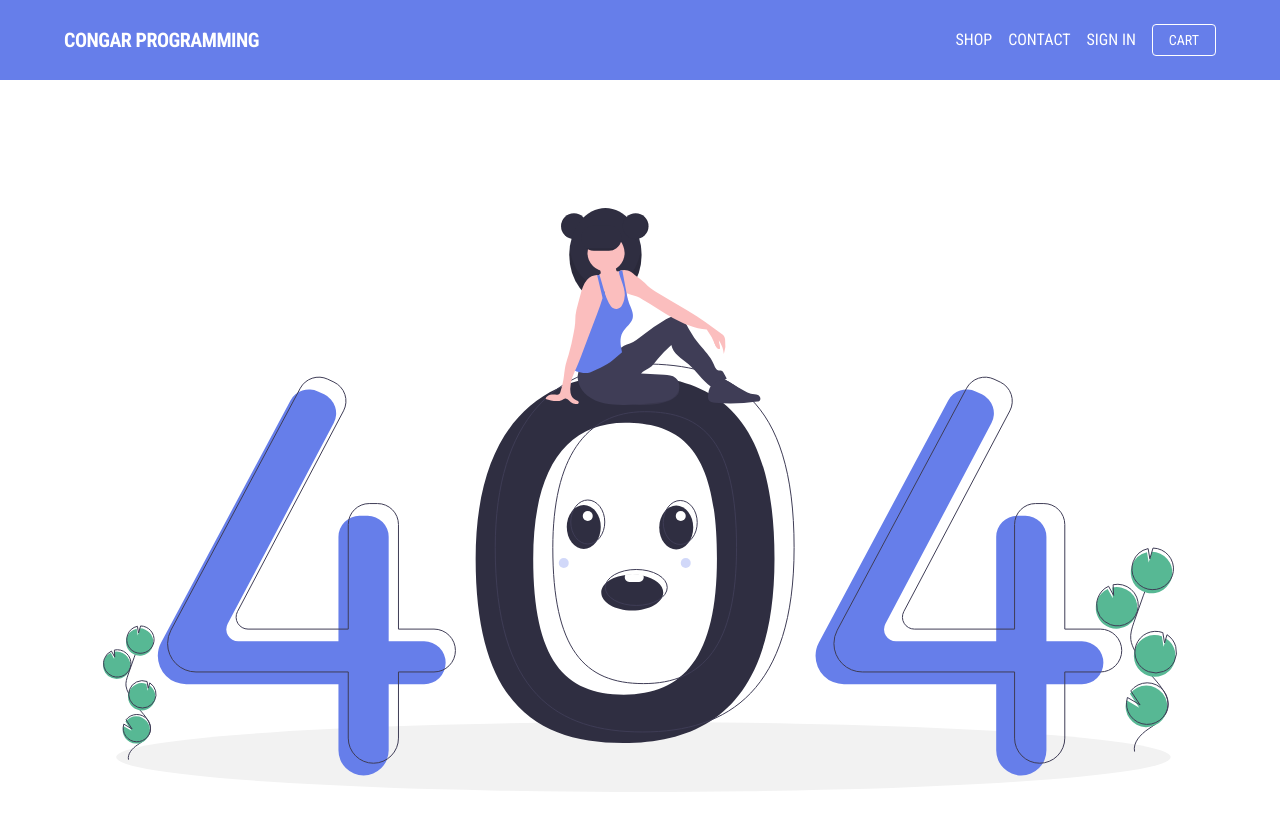
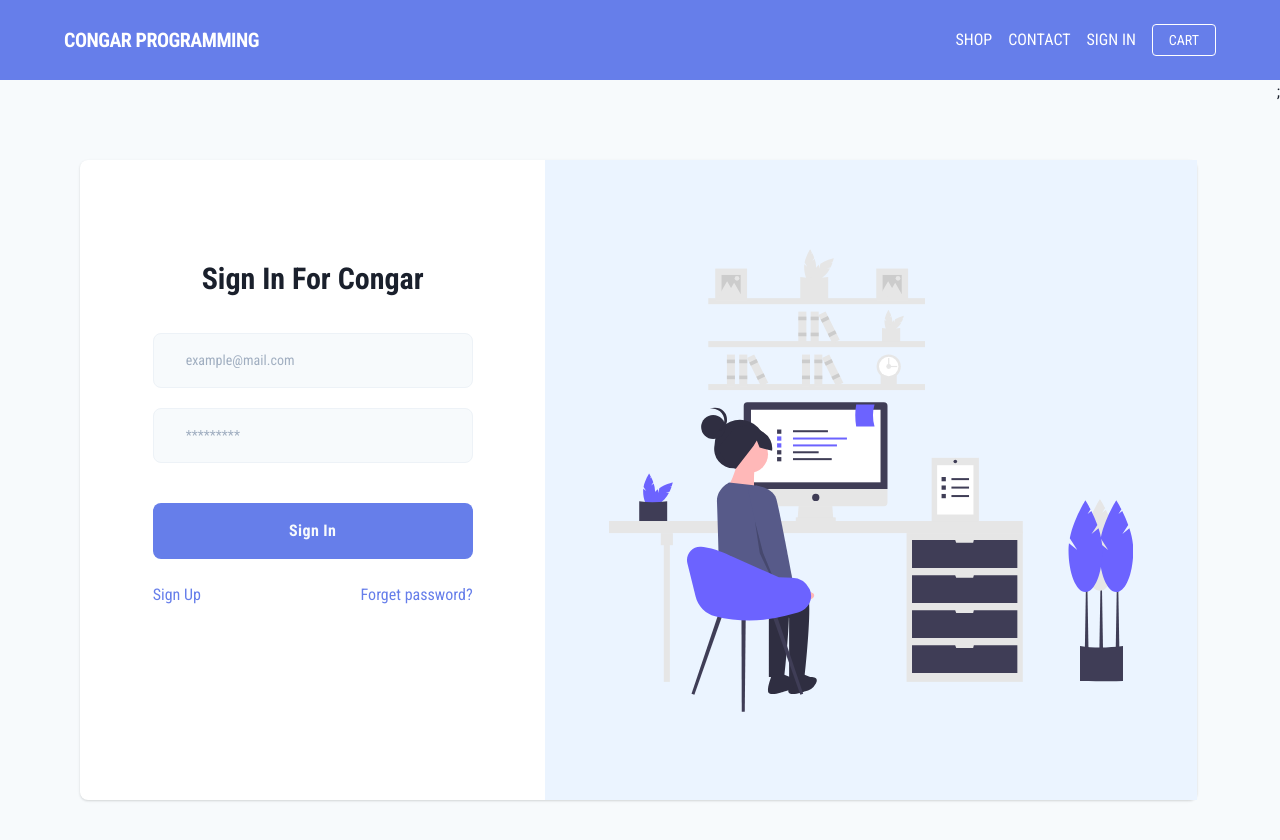
Before and after one commit to fuinha/store_shop-react-redux-firebase-GraphQl-hooks-tailwind, a React (Create React App) app: page /login in a window 1280 px wide. Shown: the top 840 px of the page. Before the commit the page ends 800 px from the top, so only its background shows below. Built offline with nearby package versions, Linux system fonts and the light colour scheme.

Commit message:
Login Page with reusable components

```diff
--- a/src/App.jsx
+++ b/src/App.jsx
@@ -5,7 +5,7 @@ import HomePage from './pages/homepage/HomePage.jsx';
 import ErrorPage from './pages/errorpage/ErrorPage.jsx';
 import ShopPage from './pages/shoppage/ShopPage.jsx'
 import { Route, Switch } from 'react-router-dom';
-
+import LoginPage from './pages/auth/LoginPage.jsx'
 const HatsPage = () => (
   <div>
     <h1>HATS PAGE </h1>
@@ -19,6 +19,7 @@ function App() {
       <Switch>
         <Route exact path='/' component={ HomePage } />
         <Route path='/shop' component={ShopPage} />
+        <Route path='/login' component={LoginPage} />
         <Route  component={ErrorPage} />
       </Switch>
     </div>
--- /dev/null
+++ b/src/components/formcomponent/button.component.jsx
@@ -0,0 +1,14 @@
+import React from 'react'
+
+const FormButton = ({children,  color,...otherProps}) => {
+    return (
+        <button
+            {...otherProps}
+            className={ `mt-5 tracking-wide font-semibold bg-${color}-500 text-gray-100 w-full py-4 rounded-lg hover:bg-${color}-700 transition-all duration-300 ease-in-out f focus:shadow-outline focus:outline-none` }
+        >
+            {children}
+        </button>
+    )
+}
+
+export default FormButton
--- /dev/null
+++ b/src/components/formcomponent/form.component.jsx
@@ -0,0 +1,30 @@
+import React from 'react'
+
+const Form = ({children, authSvg, title}) => {
+    return (
+        <div className='min-h-screen bg-gray-100 text-gray-900 flex justify-center'>
+      <div className='max-w-screen-xl m-0 sm:m-20 bg-white shadow sm:rounded-lg flex justify-center flex-1'>
+        <div className='lg:w-1/2 xl:w-5/12 p-6 sm:p-12'>
+          <div className='mt-12 flex flex-col items-center'>
+            <h1 className='text-2xl xl:text-3xl font-extrabold'>
+              {title}
+            </h1>
+            <div className='w-full flex-1 mt-8 text-indigo-500'>
+
+              {children}
+            </div>
+          </div>
+        </div>
+        <div className='flex-1 bg-indigo-100 text-center hidden lg:flex'>
+          <div
+            className='m-12 xl:m-16 w-full bg-contain bg-center bg-no-repeat'
+            style={{ backgroundImage: `url(${authSvg})` }}
+          ></div>
+        </div>
+      </div>
+      ;
+    </div>
+    )
+}
+
+export default Form
--- /dev/null
+++ b/src/components/formcomponent/input.component.jsx
@@ -0,0 +1,13 @@
+import React from 'react'
+
+const FormInput = ({handlechange, ...otherProps}) => {
+    return (
+        <input
+            className='w-full px-8 py-4 rounded-lg font-medium bg-gray-100 border border-gray-200 placeholder-gray-500 text-sm focus:outline-none focus:border-gray-400 focus:bg-white mb-5'
+            onChange={ handlechange }
+            {...otherProps}
+        />
+    )
+}
+
+export default FormInput
--- a/src/components/menu-item/menu-item.component.jsx
+++ b/src/components/menu-item/menu-item.component.jsx
@@ -1,6 +1,5 @@
 import React from 'react';
 import { withRouter } from 'react-router-dom';
-import "./menuItem.scss"
 const MenuItem = ({ title, imageUrl,  history, linkUrl, match }) => {
   return (
     <div className="menu-item m-5 max-w-sm rounded overflow-hidden shadow-lg  mb-4 bg-gray-100">
--- /dev/null
+++ b/src/pages/auth/LoginPage.jsx
@@ -0,0 +1,58 @@
+import React, { useState } from 'react'
+import {Link} from 'react-router-dom'
+import authSvg from './login.svg';
+import FormInput from '../../components/formcomponent/input.component.jsx'
+import FormButton from '../../components/formcomponent/button.component.jsx'
+import Form from '../../components/formcomponent/form.component.jsx'
+
+
+
+const LoginPage = () => {
+  const [formData, setFormData] = useState({
+    email: '',
+    password: ''
+  });
+  const { email, password,  } = formData;
+
+  const handleChange = text => e => {
+    console.log(email, password)
+    setFormData({ ...formData, [text]: e.target.value });
+  };
+    return (
+      <Form authSvg={authSvg} title='Sign In For Congar'>
+        <form
+                className='mx-auto max-w-xs relative '
+                // onSubmit={handleSubmit}
+                >
+                  <FormInput
+                    type='email'
+                    placeholder='example@mail.com'
+                    value={ email }
+                    handlechange={handleChange('email')}
+                  />
+                  <FormInput
+                    type='password'
+                    placeholder='*********'
+                    value={ password }
+                    handlechange={handleChange('password')}
+                  />
+                  <FormButton color='indigo'>
+                    Sign In
+                  </FormButton>
+                  <div className="flex justify-between mt-6">
+                    <Link to="/register">
+                      Sign Up
+                    </Link>
+                    <Link to='/'>
+                    Forget password?
+                    </Link>
+                  </div>
+              </form>
+      </Form>
+
+
+
+    )
+}
+
+export default LoginPage
--- a/src/pages/shoppage/ShopPage.jsx
+++ b/src/pages/shoppage/ShopPage.jsx
@@ -6,11 +6,11 @@ import CollectionPreview from '../../components/collection-preview/collection-pr
 const ShopPage = () => {
     const [collections, setCollections] = useState(SHOP_DATA)
     return (
-        <div >
+        <section >
              {collections.map(({ id, ...otherCollectionProps }) => (
           <CollectionPreview key={id} {...otherCollectionProps} />
         ))}
-        </div>
+        </section>
     )
 }
 
```
Also changed, not shown: src/pages/auth/RegisterPage.jsx (added), src/pages/auth/login.svg (added).
